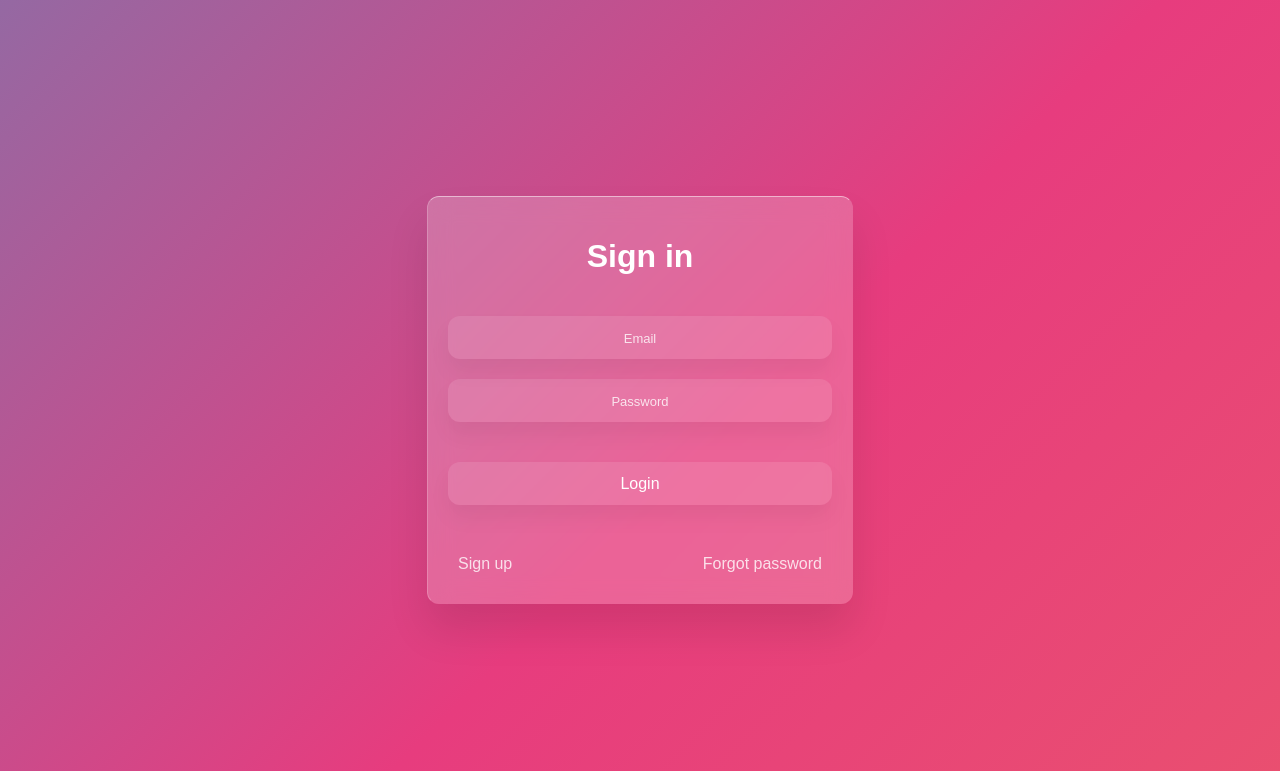
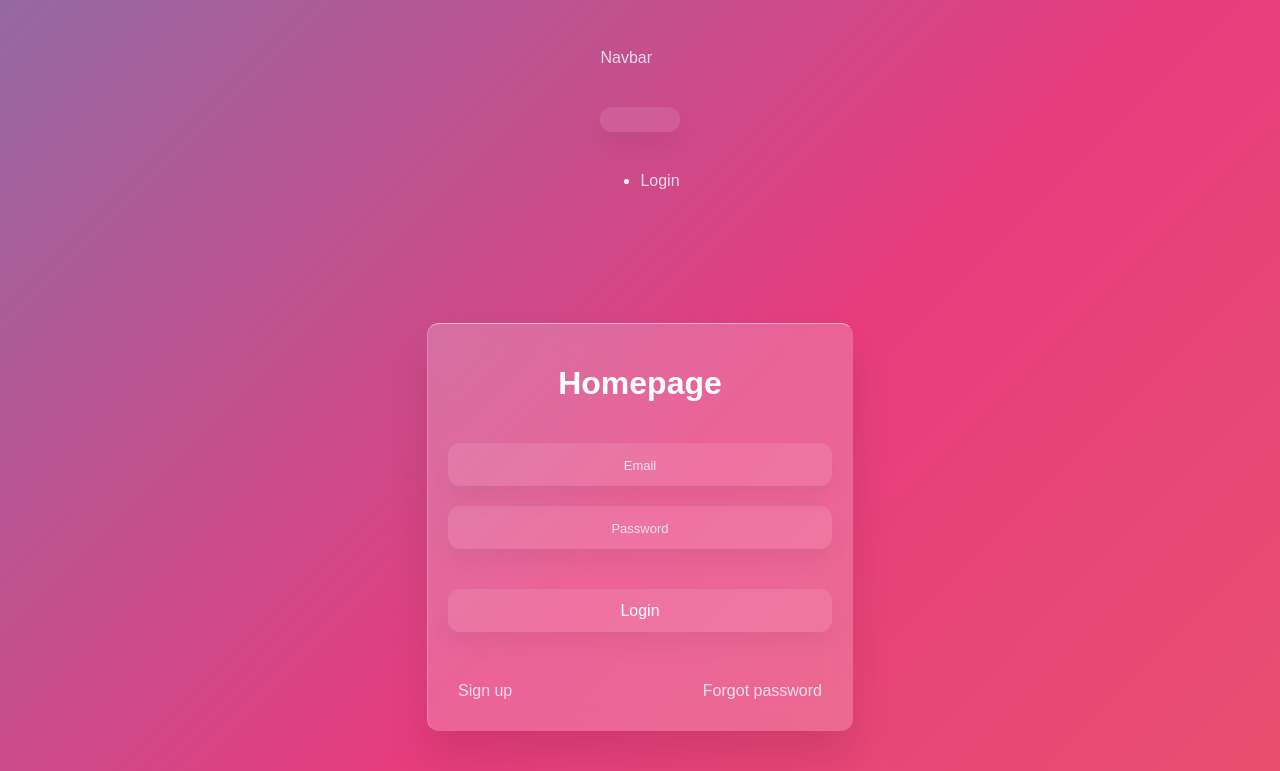
Before and after one commit to Morganpht/sports_web_app, a Django app: page / in a window 1280 px wide. Shown: the top 771 px of the page. Run offline with Django 3.2, Linux system fonts and the light colour scheme.

Commit message:
Completed user sign up and login/logout functionality. Styling, third party login and password reset still required.

```diff
--- a/main/templates/main/base.html
+++ b/main/templates/main/base.html
@@ -6,7 +6,36 @@
         <link rel="stylesheet" href="{% static 'css/base.css' %}">
     </head>
     <body>
+
         {% include 'main/includes/messages.html' %}
+
+        <nav class="navbar navbar-expand-lg navbar-light bg-light">
+            <a class="navbar-brand" href="#">Navbar</a>
+            <button class="navbar-toggler" type="button" data-toggle="collapse" data-target="#navbarText" aria-controls="navbarText" aria-expanded="false" aria-label="Toggle navigation">
+              <span class="navbar-toggler-icon"></span>
+            </button>
+            <div class="collapse navbar-collapse" id="navbarText">
+              <ul class="navbar-nav mr-auto">
+                {% if user.is_authenticated %}
+
+                <li class="nav-item">
+                  <a class="nav-link" href="/logout">Logout</a>
+                </li>
+                <li class="nav-item">
+                  <a class="nav-link" href="#">Welcome, {{user.username}}</a>
+                </li>
+
+                {% else %}
+
+                <li class="nav-item">
+                  <a class="nav-link" href="/login">Login</a>
+                </li>
+
+                {% endif %}
+              </ul>
+            </div>
+          </nav>
+
         {% block content %}
         {% endblock %}
     </body>
--- a/main/templates/main/sign-in.html
+++ b/main/templates/main/homepage.html
@@ -2,7 +2,7 @@
 
 {% block content %}
 <div class="form">
-    <h1>Sign in</h1>
+    <h1>Homepage</h1>
     <form>
           <input type="text" placeholder="Email" />
           <input type="password" placeholder="Password" />
--- a/main/urls.py
+++ b/main/urls.py
@@ -4,6 +4,8 @@ from . import views
 app_name = "main"
 
 urlpatterns = [
-    path("", views.sign_in, name="sign-in"),
+    path("", views.homepage, name="homepage"),
     path("register", views.register_request, name="register"),
+    path("login", views.login_request, name="login"),
+    path("logout", views.logout_request, name="logout"),
 ]
--- a/main/views.py
+++ b/main/views.py
@@ -1,12 +1,13 @@
 from django.shortcuts import render, redirect
-from django.contrib.auth import login
+from django.contrib.auth import login, authenticate, logout
 from django.contrib import messages
 from .forms import NewUserForm
+from django.contrib.auth.forms import AuthenticationForm
 
 # Create your views here.
 
-def sign_in(request):
-    return render(request=request, template_name="main/sign-in.html")
+def homepage(request):
+    return render(request=request, template_name="main/homepage.html")
 
 def register_request(request):
 	if request.method == "POST":
@@ -15,7 +16,31 @@ def register_request(request):
 			user = form.save()
 			login(request, user)
 			messages.success(request, "Registration successful." )
-			return redirect("main:sign-in")
+			return redirect("main:homepage")
 		messages.error(request, "Unsuccessful registration. Invalid information.")
 	form = NewUserForm()
 	return render (request=request, template_name="main/register.html", context={"register_form":form})
+
+
+def login_request(request):
+	if request.method == "POST":
+		form = AuthenticationForm(request, data=request.POST)
+		if form.is_valid():
+			username = form.cleaned_data.get('username')
+			password = form.cleaned_data.get('password')
+			user = authenticate(username=username, password=password)
+			if user is not None:
+				login(request, user)
+				messages.info(request, f"You are now logged in as {username}.")
+				return redirect("main:homepage")
+			else:
+				messages.error(request,"Invalid username or password.")
+		else:
+			messages.error(request,"Invalid username or password.")
+	form = AuthenticationForm()
+	return render(request=request, template_name="main/login.html", context={"login_form":form})
+
+def logout_request(request):
+	logout(request)
+	messages.info(request, "You have successfully logged out.")
+	return redirect("main:homepage")
```
Also changed, not shown: main/static/css/sign-in.css (deleted, +0 -109 lines), main/templates/main/login.html (added, +18 -0 lines).
